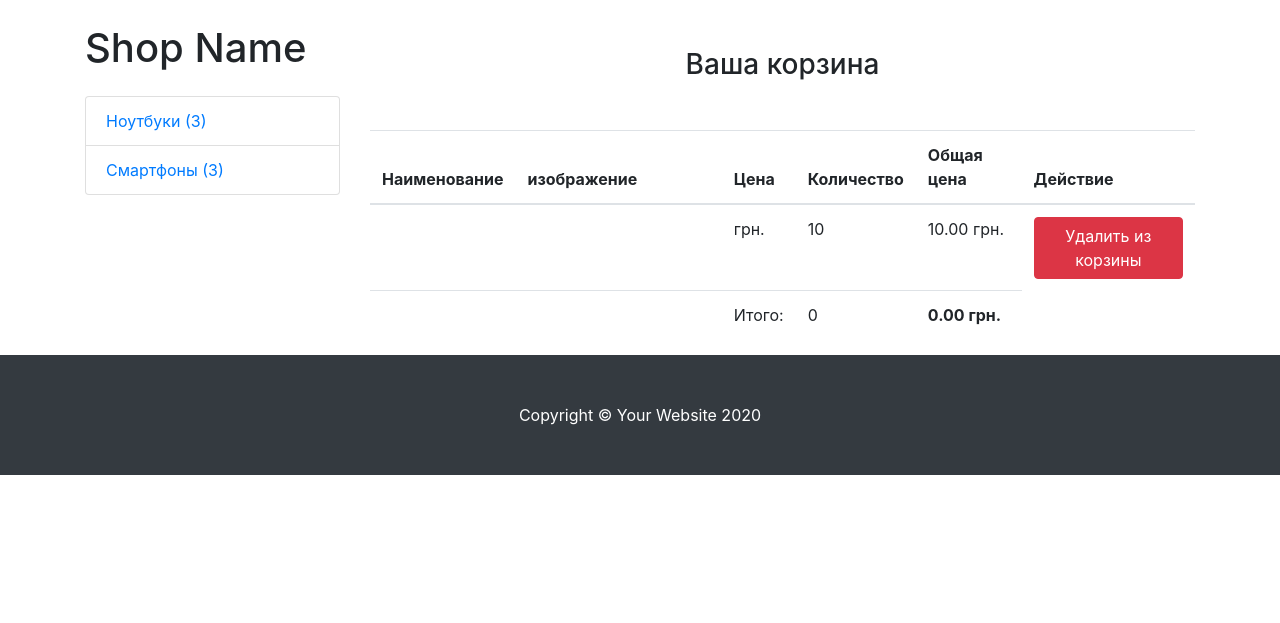
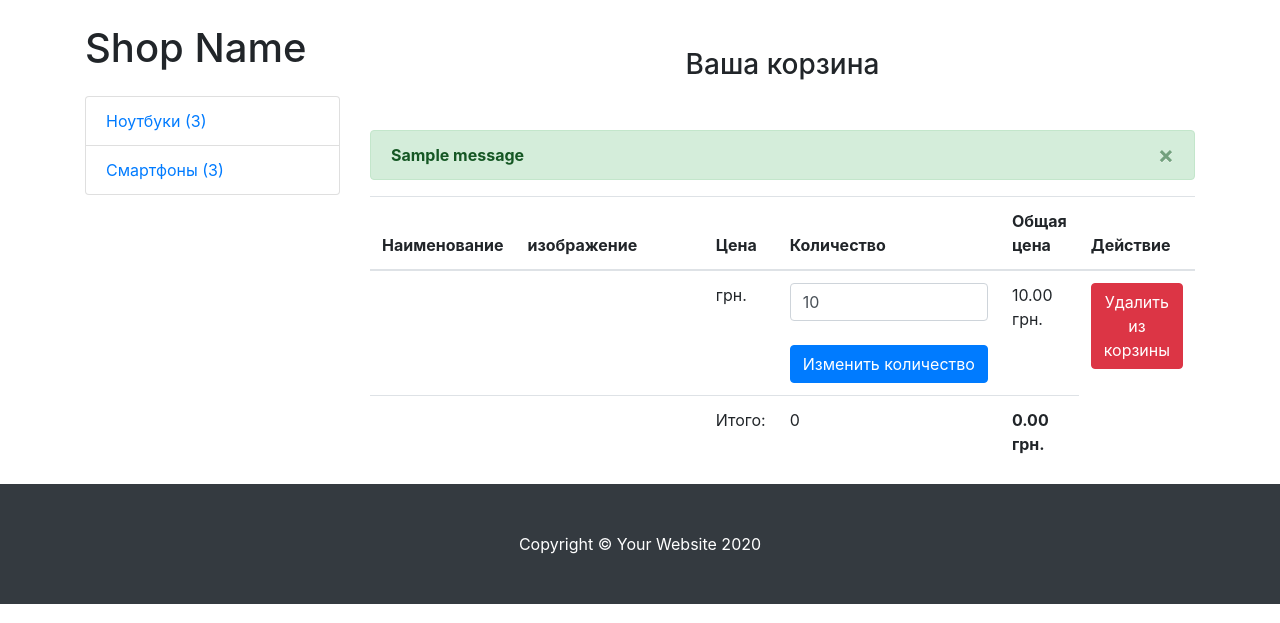
Before and after one commit to Rybak-a87/practice_django_internet_shop, a Django app: page /cart/ in a window 1280 px wide. Shown: the part 56-679 px from the top of the page. Run offline with Django 3.2, Linux system fonts and the light colour scheme; a user stored in the database is signed in; data comes from the database, SQL or seed files in the repository; both versions use the stored data as it was after the commit; tables that the repository leaves empty hold one stand-in row (values such as "Sample post"); one stand-in notice (Sample message) is shown; some libraries are stand-ins or nearby versions.

Commit message:
lesson-28

```diff
--- a/notes_for_me.txt
+++ b/notes_for_me.txt
@@ -141,3 +141,5 @@ git pull
 26. Актуализируем информацию в корзине
 
 27. Удаление товара из корзины
+
+28. Изменение количества товара в корзине
--- a/shop/mainapp/urls.py
+++ b/shop/mainapp/urls.py
@@ -12,4 +12,5 @@ urlpatterns = [
     path("cart/", views.CartView.as_view(), name="cart"),
     path("add-to-cart/<str:ct_model>/<str:slug>/", views.AddToCartView.as_view(), name="add_to_cart"),
     path("remove-from-cart/<str:ct_model>/<str:slug>/", views.DeleteFromCartView.as_view(), name="delete_from_cart"),
+    path("change-qty/<str:ct_model>/<str:slug>/", views.ChangeQTYView.as_view(), name="change_qty"),
 ]
--- a/shop/mainapp/views.py
+++ b/shop/mainapp/views.py
@@ -1,5 +1,6 @@
 from django.shortcuts import render
 from django.contrib.contenttypes.models import ContentType
+from django.contrib import messages    # выводит информацию о каких либо осуществленных действиях
 from django.http import HttpResponseRedirect    # для перенаправления
 from django.views.generic import DetailView, View
 
@@ -13,7 +14,7 @@ from .mixins import CategoryDetailMixin, CartMixin     # должет первы
 
 
 class BaseView(CartMixin, View):
-    def get(self, request, *args, **kwargs):    # метод - аналог функции test_base
+    def get(self, request, *args, **kwargs):    # метод - аналог функции test_base (гет запрос)
         categories = Category.objects.get_categories_for_left_sidebar()   # для истользования объекта в шаблоне
         products = LatestProducts.objects.get_products_for_main_page(    # для вывода продусков на главной странице
             "notebook", "smartphone", with_respect_to="notebook"
@@ -72,6 +73,7 @@ class AddToCartView(CartMixin, View):
         if created:    # проверяет был ли создан новый объект (чтобы не добавлять один и тот же товар в корзину)
             self.cart.products.add(cart_product)    # добавление в корзину (add - это добавление в многих ко многим)
         self.cart.save()
+        messages.add_message(request, messages.INFO, "Товар успешно добавлен")    # вывод информации о действии
         return HttpResponseRedirect("/cart/")    # перенаправить сразу в корзину
 
 
@@ -87,8 +89,29 @@ class DeleteFromCartView(CartMixin, View):
             object_id=product.id,
         )
         self.cart.products.remove(cart_product)  # удаление из корзины (remove - это удаление в многих ко многим)
+        cart_product.delete()    # удаление товара из базы данных
         self.cart.save()
+        messages.add_message(request, messages.INFO, "Товар успешно удален")  # вывод информации о действии
         return HttpResponseRedirect("/cart/")  # перенаправить сразу в корзину
+
+
+class ChangeQTYView(CartMixin, View):
+    def post(self, request, *args, **kwargs):    # пост запрос
+        ct_model = kwargs.get("ct_model")  # контент-тайп модели
+        product_slug = kwargs.get("slug")  # слаг товара
+        content_type = ContentType.objects.get(model=ct_model)  # определение модели для выбранного товара
+        product = content_type.model_class().objects.get(
+            slug=product_slug)  # получение продукта через модель, находя продукт по слагу товара
+        cart_product = CartProduct.objects.get(
+            user=self.cart.owner, cart=self.cart, content_type=content_type,
+            object_id=product.id,
+        )
+        qty = int(request.POST.get("qty"))
+        cart_product.qty = qty
+        cart_product.save()    # посчитать наличие корзины
+        self.cart.save()    # сохранить информацию в корзину
+        messages.add_message(request, messages.INFO, "Количество успешно изменено")  # вывод информации о действии
+        return HttpResponseRedirect("/cart/")
 
 
 class CartView(CartMixin, View):
--- a/shop/templates/mainapp/cart.html
+++ b/shop/templates/mainapp/cart.html
@@ -2,6 +2,20 @@
 
 {% block content %}
 <h3 class="text-center mt-5 mb-5">Ваша корзина {% if not cart.products.count %}пуста{% endif %}</h3>
+
+<!--подключение метода messages-->
+{% if messages %}
+    {% for message in messages %}
+        <div class="alert alert-success alert-dismissible fade show" role="alert">
+            <strong>{{ message }}</strong>
+            <button type="button" class="close" data-dismiss="alert" aria-label="Close">
+                <span aria-hidden="true">&times;</span>
+            </button>
+        </div>
+    {% endfor %}
+{% endif %}
+
+{% if cart.products.count %}
 <table class="table">
     <thead>
         <tr>
@@ -19,7 +33,15 @@
             <th scope="row">{{ item.content_object.title }}</th>
             <td class="w-25"><img src="{{ item.content_object.image.url }}" class="img-fluid"></td>
             <td>{{ item.content_object.price }} грн.</td>
-            <td>{{ item.qty }}</td>
+            <td>
+                <form action="{% url 'mainapp:change_qty' ct_model=item.content_object.get_model_name slug=item.content_object.slug %}" method="POST">
+                <!--в django при работе с формами и отправкой пост запросов обязательно использовать - csrf_token (иначе 403 ошибка)-->
+                {% csrf_token %}
+                <input type="number" class="form-control" name="qty" min="1" value="{{ item.qty }}">
+                <br>
+                <input type="submit" class="btn btn-primary" value="Изменить количество">
+                </form>
+            </td>
             <td>{{ item.final_price }} грн.</td>
             <td>
                 <a href="{% url 'mainapp:delete_from_cart' ct_model=item.content_object.get_model_name slug=item.content_object.slug %}">
@@ -36,5 +58,5 @@
             </tr>
     </tbody>
 </table>
-
+{% endif %}
 {% endblock content %}
```
Also changed, not shown: shop/db.sqlite3.
